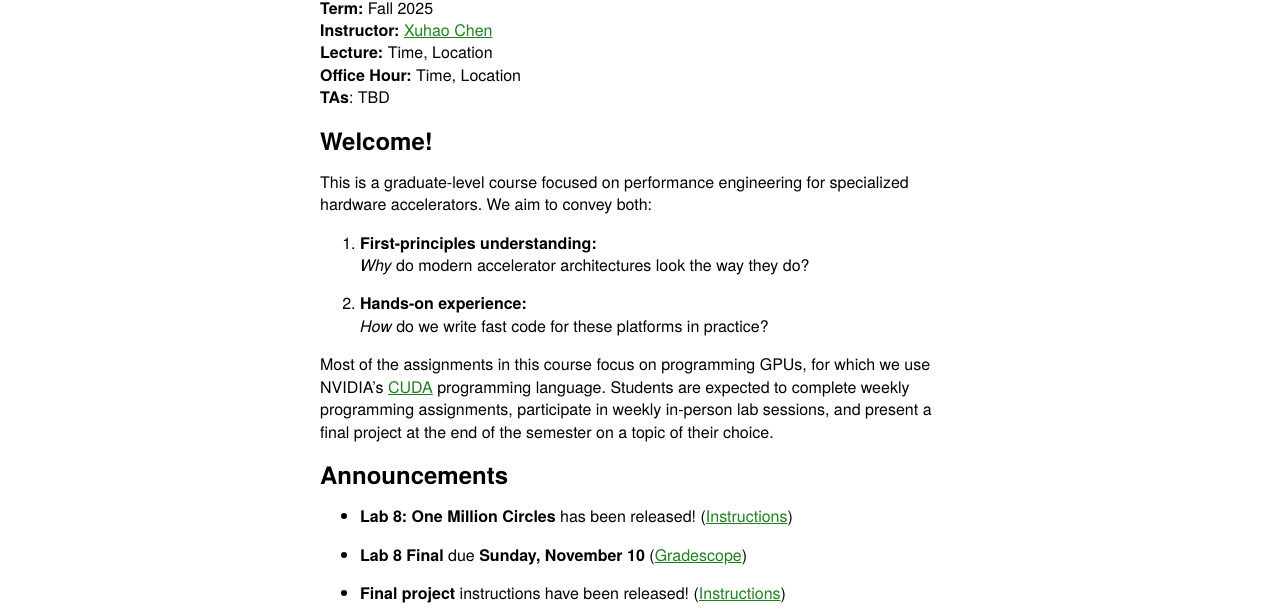
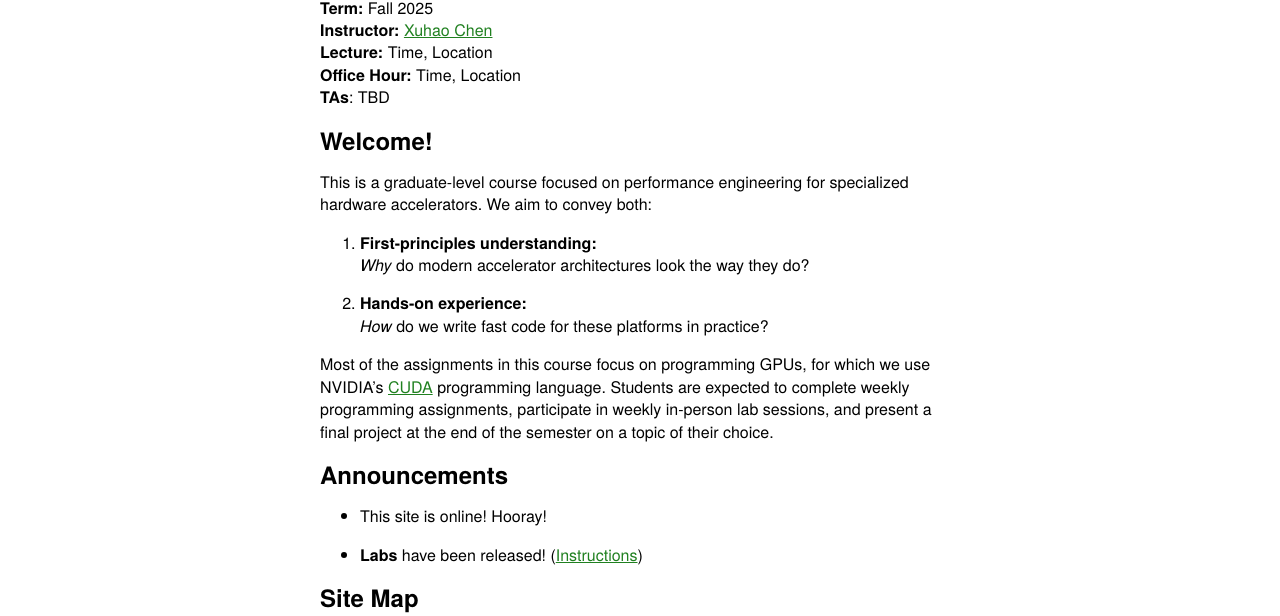
Before and after one commit to accelerated-computing/accelerated-computing.github.io, a plain HTML site: page fall24/index.html in a window 1280 px wide. Shown: the part 125-741 px from the top of the page. Drawn offline with nearby package versions, Linux system fonts and the light colour scheme.

Commit message:
update index more

```diff
--- a/fall24/index.html
+++ b/fall24/index.html
@@ -47,11 +47,14 @@
 </li>
 </ol>
 <p>Most of the assignments in this course focus on programming GPUs, for which we use NVIDIA’s <a href="https://docs.nvidia.com/cuda/cuda-c-programming-guide/index.html">CUDA</a> programming language. Students are expected to complete weekly programming assignments, participate in weekly in-person lab sessions, and present a final project at the end of the semester on a topic of their choice.</p>
+
 <h2>Announcements</h2>
 <ul>
-<li>
-<p><strong>Lab 8: One Million Circles</strong> has been released! (<a href="/fall24/labs/lab8">Instructions</a>)</p>
-</li>
+<li> <p> This site is online! Hooray! </p> </li>
+<li> <p> <strong>Labs</strong> have been released! (<a href="/fall24/labs/">Instructions</a>)</p> </li>
+
+<!---
+<li> <p><strong>Lab 8: One Million Circles</strong> has been released! (<a href="/fall24/labs/lab8">Instructions</a>)</p> </li>
 <li>
 <p><strong>Lab 8 Final</strong> due <strong>Sunday, November 10</strong> (<a href="https://www.gradescope.com/courses/849967/assignments/5261911">Gradescope</a>)</p>
 </li>
@@ -64,7 +67,9 @@
 <li>
 <p><strong>Final project topic proposals</strong> due <strong>Friday, November 15</strong> (<a href="https://www.gradescope.com/courses/849967/assignments/5300075/">Gradescope</a>)</p>
 </li>
+--->
 </ul>
+
 <h2>Site Map</h2>
 <ul>
 <li>
```
